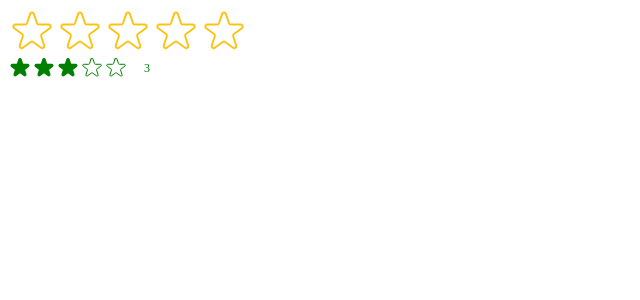
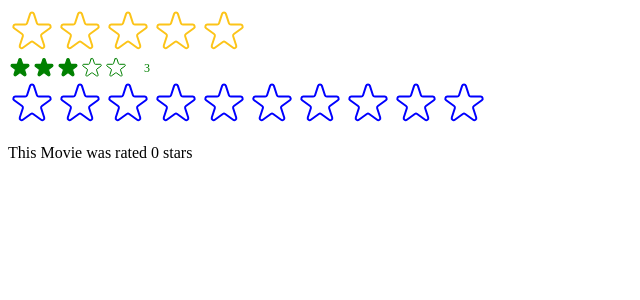
Before and after one commit to OlaiwonAbdullahi/usePopcorn, a React (Vite) app: page / in a window 1280 px wide. Shown: the top 300 px of the page, without its empty margins (0-640 px from the left). Built offline with nearby package versions, Linux system fonts and the light colour scheme.

Commit message:
update StarRatting.jsx and main.jsx

```diff
--- a/src/StarRatting.jsx
+++ b/src/StarRatting.jsx
@@ -1,4 +1,5 @@
 import { useState } from "react";
+import PropTypes from "prop-types";
 
 const containerStyle = {
   display: "flex",
@@ -10,18 +11,31 @@
   display: "flex",
 };
 
-const StarRatting = ({
+StarRatting.propType = {
+  maxRating: PropTypes.number,
+  defaultRating: PropTypes.number,
+  color: PropTypes.string,
+  size: PropTypes.number,
+  messages: PropTypes.array,
+  className: PropTypes.string,
+  onSetRating: PropTypes.func,
+};
+
+export default function StarRatting({
   maxRating = 5,
   color = "#fcc419",
   size = 48,
   messages = [],
+  className = "",
   defaultRating = 0,
-}) => {
+  onSetRating,
+}) {
   const [rating, setRating] = useState(defaultRating);
   const [tempRating, setTempRating] = useState(0);
 
   function handleRating(rating) {
     setRating(rating);
+    onSetRating(rating);
   }
   const textStyle = {
     lineHeight: "0",
@@ -53,9 +67,7 @@
       </p>
     </div>
   );
-};
-
-export default StarRatting;
+}
 
 function Star({ onRate, full, onHoverIn, onHoverOut, color, size }) {
   const starStyle = {
--- a/src/main.jsx
+++ b/src/main.jsx
@@ -1,9 +1,19 @@
-import { StrictMode } from "react";
+import { StrictMode, useState } from "react";
 import { createRoot } from "react-dom/client";
 //import App from './App.jsx'
 //import './index.css'
 
 import StarRatting from "./StarRatting";
+
+function Test() {
+  const [movieRating, setMovieRating] = useState(0);
+  return (
+    <div className="">
+      <StarRatting color="blue" maxRating={10} onSetRating={setMovieRating} />
+      <p>This Movie was rated {movieRating} stars</p>
+    </div>
+  );
+}
 
 createRoot(document.getElementById("root")).render(
   <StrictMode>
@@ -13,5 +23,6 @@
       messages={["Terrible", "Bad", "Okay", "Good", "Amaizing"]}
     />
     <StarRatting size={24} color="green" defaultRating={3} />
+    <Test />
   </StrictMode>
 );
```
